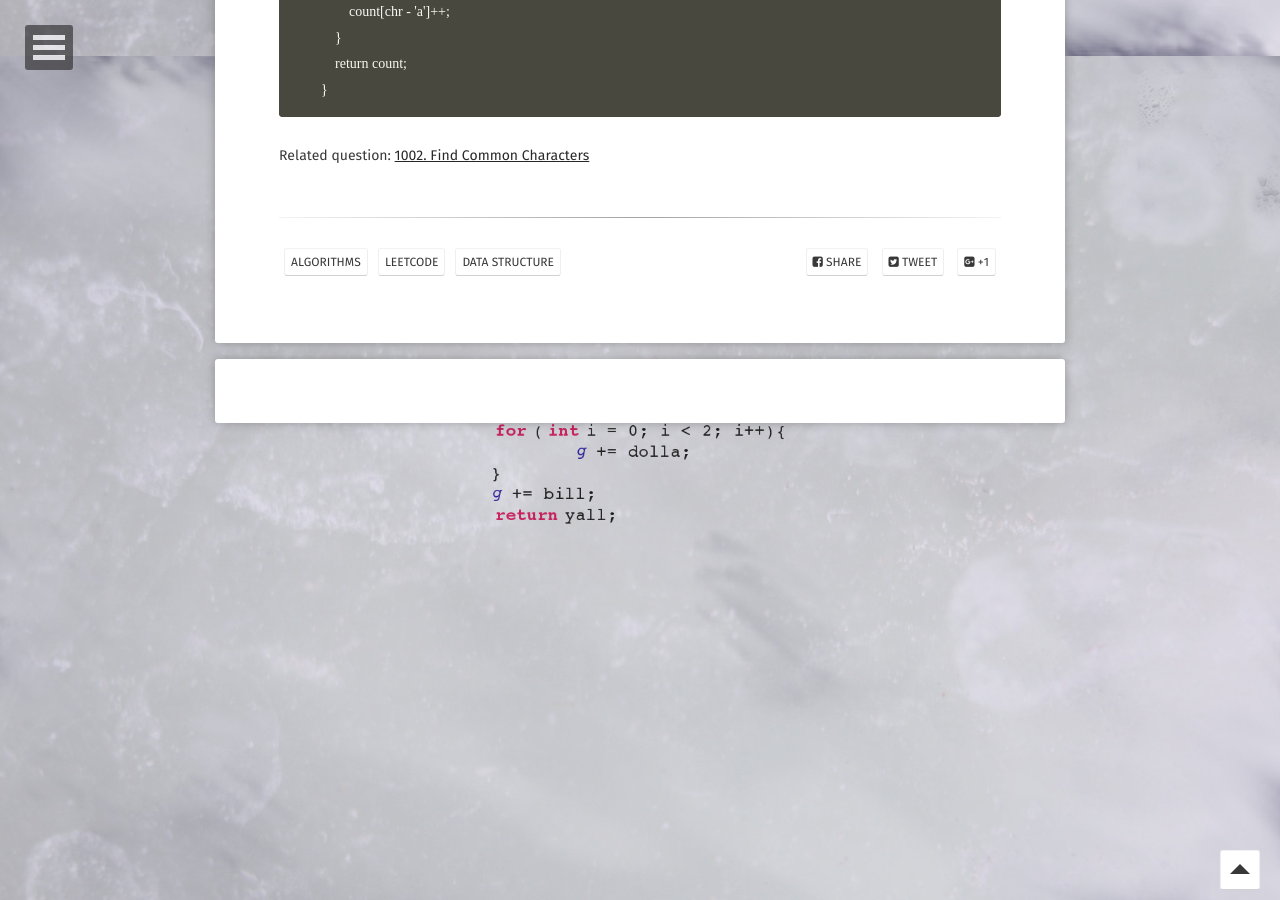
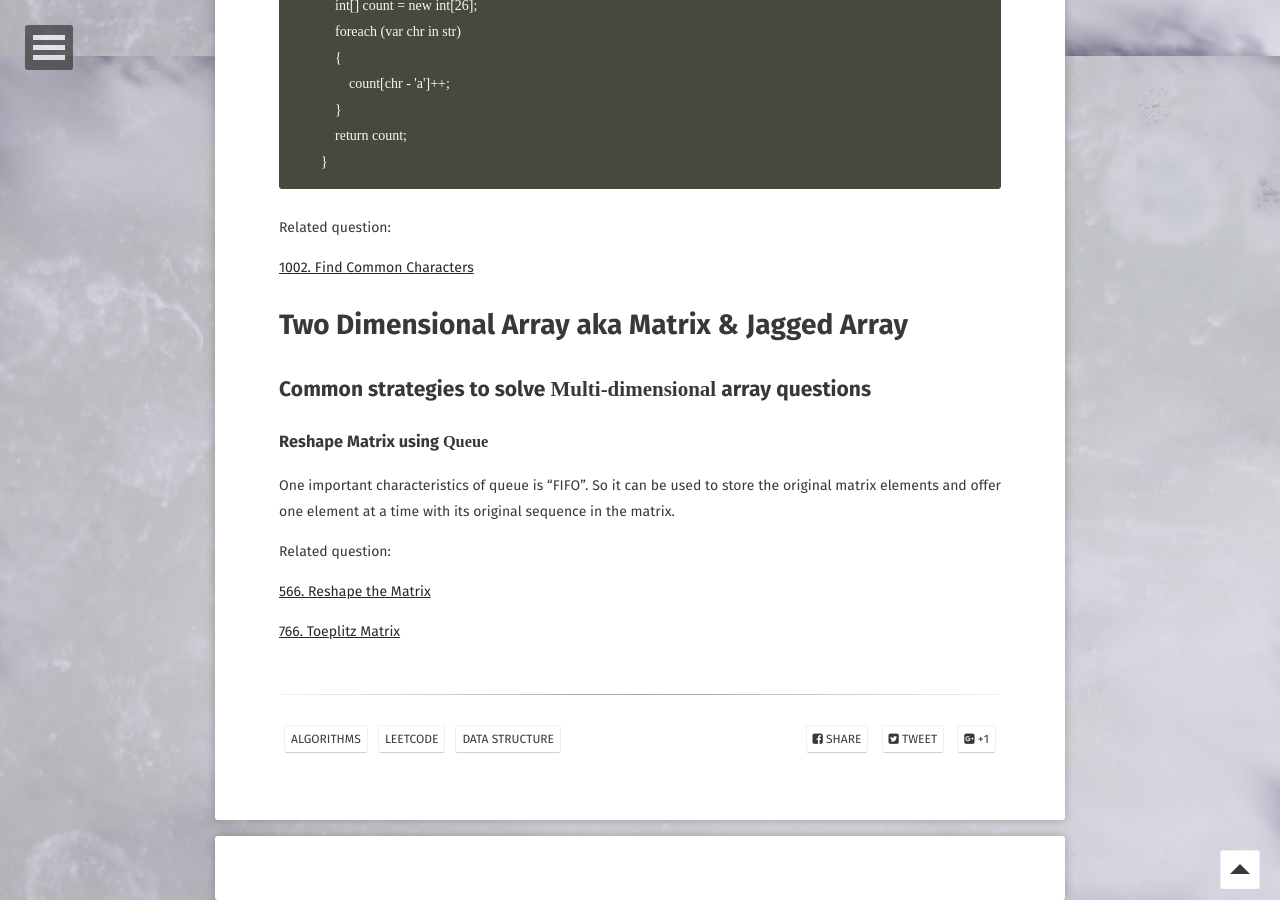
Before and after one commit to user3301/user3301.github.io, a Jekyll site: the page built from _posts/2019-04-08-arrays.md, in a window 1280 px wide and 900 px high, scrolled down 2644 px. Built offline with Jekyll 4.4.1, drawn with Linux system fonts in a browser that asks for light colours; some web fonts are replaced; comment, search, counter and statistics services are not loaded; some of the changed text lies outside the part shown.

Commit message:
post update

````diff
--- a/_posts/2019-04-08-arrays.md
+++ b/_posts/2019-04-08-arrays.md
@@ -9,6 +9,8 @@ comments: true
 ---
 
 >An array data structure, is a data structure consisting of a collection of elements(values or variables), each identified by at least one array index or key.
+
+# One Dimensional Array
 
 ## Search target in array
 1. When the array is not sorted, we can only use linear search(brutal force) to iterate the whole array to find the target:
@@ -94,4 +96,18 @@ private int[] BuildStrFrequencyList(string str)
 ```
 
 Related question:
+
 [1002. Find Common Characters](https://leetcode.com/problems/find-common-characters/)
+
+# Two Dimensional Array aka Matrix & Jagged Array
+
+## Common strategies to solve `Multi-dimensional` array questions
+
+### Reshape Matrix using `Queue`
+One important characteristics of queue is "FIFO". So it can be used to store the original matrix elements and offer one element at a time with its original sequence in the matrix.
+
+Related question:
+
+[566. Reshape the Matrix](https://leetcode.com/problems/reshape-the-matrix/)
+
+[766. Toeplitz Matrix](https://leetcode.com/problems/toeplitz-matrix/)
````
